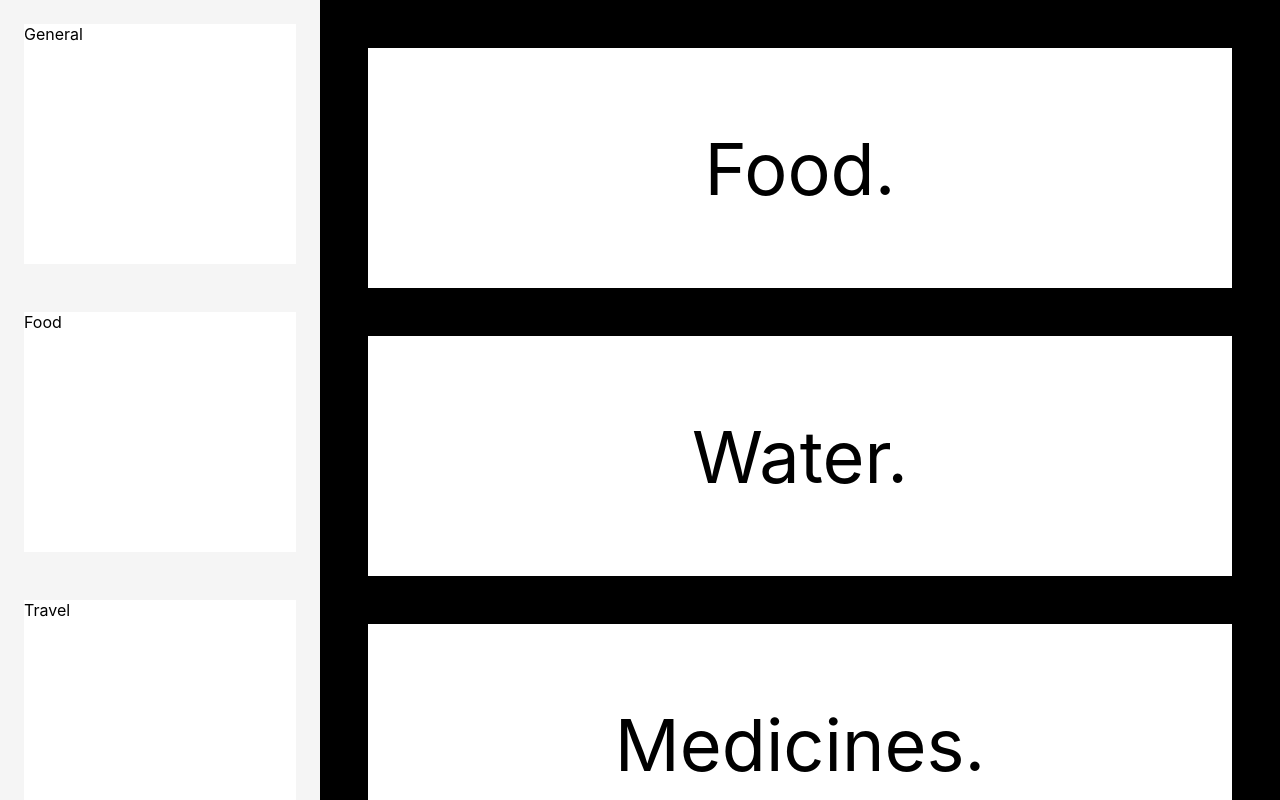
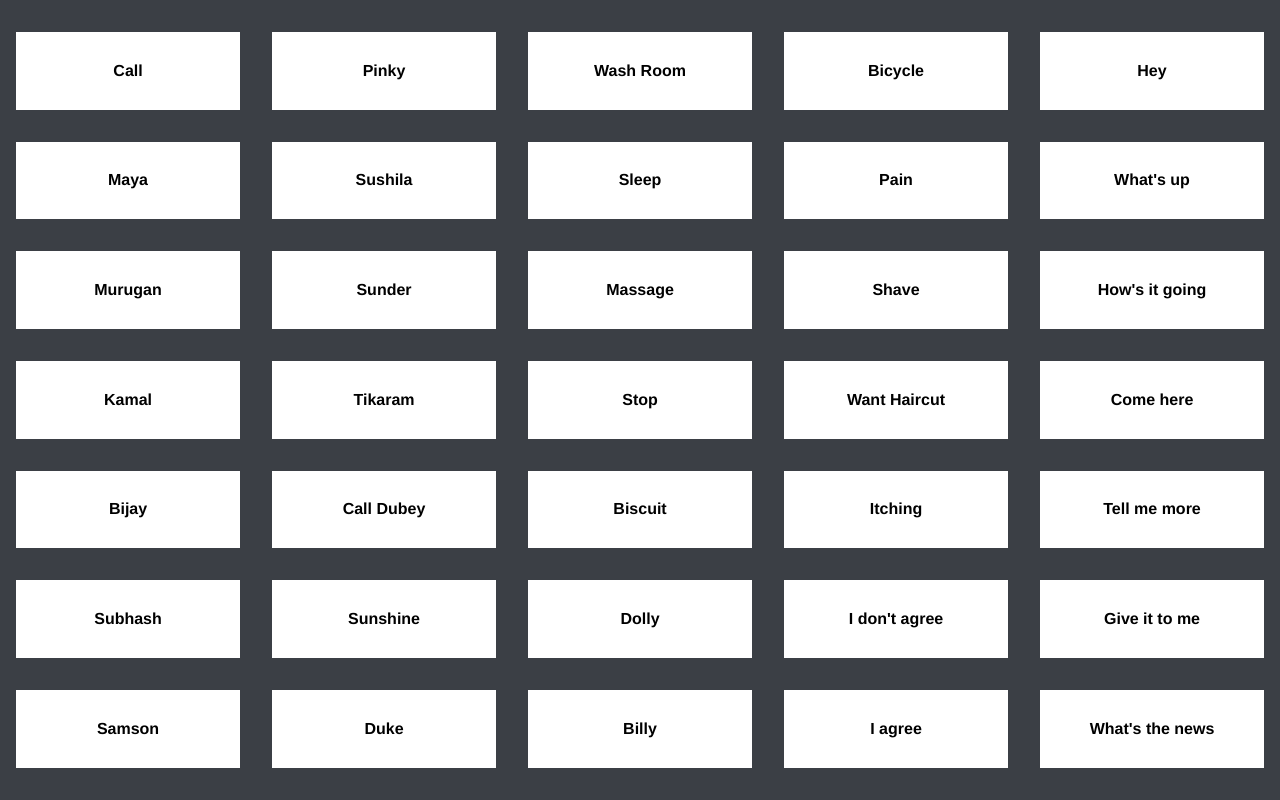
Before and after one commit to pbandjs/dn-aac, a React (Create React App) app: page / in a window 1280 px wide. Built offline with nearby package versions, Linux system fonts and the light colour scheme.

Commit message:
Added phrases and debounced clicks

```diff
--- a/src/api/builtins.js
+++ b/src/api/builtins.js
@@ -1,18 +1,11 @@
-const categories = [
-  {
-    label: "General",
-    phrases: ["Food.", "Water.", "Medicines.", "Bathroom."]
-  },
-  {
-    label: "Food",
-    phrases: ["Too hot.", "Sample Phrase."]
-  },
-  {
-    label: "Travel",
-    phrases: ["Farm.", "A.N."]
-  }
+const phrases = [
+  ["Call", "Maya", "Murugan", "Kamal", "Bijay", "Subhash", "Samson"],
+  ["Pinky", "Sushila", "Sunder", "Tikaram", "Call Dubey", "Sunshine", "Duke"],
+  ["Wash Room", "Sleep", "Massage", "Stop", "Biscuit", "Dolly", "Billy"],
+  ["Bicycle", "Pain", "Shave", "Want Haircut", "Itching", "I don't agree", "I agree"],
+  ["Hey", "What's up", "How's it going", "Come here", "Tell me more", "Give it to me", "What's the news"]
 ]
 
 module.exports = {
-  categories
+  phrases
 }
--- a/src/components/Category.js
+++ /dev/null
@@ -1,19 +0,0 @@
-import React from "react"
-import "../styles/Category.css"
-import speak from "../utils/speak"
-
-function Category({ category, index, setSelectedCategoryIndex }) {
-  return (
-    <div
-      className="Category"
-      onClick={() => {
-        speak(category.label)
-        setSelectedCategoryIndex(index)
-      }}
-    >
-      {category.label}
-    </div>
-  )
-}
-
-export default Category
--- a/src/components/Phrase.js
+++ /dev/null
@@ -1,18 +0,0 @@
-import React from "react"
-import "../styles/Phrase.css"
-import speak from "../utils/speak"
-
-function Phrase({ phrase }) {
-  return (
-    <div
-      className="Phrase"
-      onClick={() => {
-        speak(phrase)
-      }}
-    >
-      {phrase}
-    </div>
-  )
-}
-
-export default Phrase
--- a/src/index.css
+++ b/src/index.css
@@ -27,3 +27,10 @@ body {
 code {
   font-family: source-code-pro, Menlo, Monaco, Consolas, "Courier New", monospace;
 }
+
+@font-face {
+  font-family: "Helvetica";
+  src: url("/Helvetica-Bold.ttf");
+  font-weight: 800;
+  font-style: normal;
+}
--- a/src/screens/Home.js
+++ b/src/screens/Home.js
@@ -1,20 +1,39 @@
-import React, { useState } from "react"
+import React from "react"
 import "../styles/Home.css"
-import { categories } from "../api/builtins"
-import Category from "../components/Category"
-import Phrase from "../components/Phrase"
+import { phrases } from "../api/builtins"
+import speak from "../utils/speak"
+import debounce from "../utils/debounce"
 
 function Home() {
-  const [selectedCategoryIndex, setSelectedCategoryIndex] = useState(0)
-  const selectedCategory = categories[selectedCategoryIndex]
+  const debouncedSpeak = debounce(phrase => {
+    speak(phrase)
+  }, 900)
 
   return (
     <div className="Home">
-      <div className="Sidebar">
-        {categories.map((c, i) => <Category category={c} setSelectedCategoryIndex={setSelectedCategoryIndex} index={i} />)}
+      <div className="Main">
+        {phrases.map(group => (
+          <div className="Column">
+            {group.map(phrase => (
+              <div className="Cell">
+                <div
+                  className="Card"
+                  onClick={e => {
+                    e.preventDefault()
+                    debouncedSpeak(phrase)
+                  }}
+                  onContextMenu={e => {
+                    e.preventDefault()
+                    debouncedSpeak(phrase)
+                  }}
+                >
+                  {phrase}
+                </div>
+              </div>
+            ))}
+          </div>
+        ))}
       </div>
-
-      <div className="Main">{selectedCategory.phrases.map(p => <Phrase phrase={p} />)}</div>
     </div>
   )
 }
--- a/src/styles/Home.css
+++ b/src/styles/Home.css
@@ -2,25 +2,51 @@
   height: 100%;
   width: 100%;
   overflow: hidden;
-  display: grid;
-  grid-template-columns: 25% 1fr;
-  grid-template-rows: 100%;
-}
-
-.Home .Sidebar {
-  height: 100%;
-  overflow-x: hidden;
-  overflow-y: auto;
-  background: whitesmoke;
-  box-sizing: border-box;
-  padding: 24px;
+  background: #3b3f45;
 }
 
 .Home .Main {
   height: 100%;
-  overflow-x: hidden;
-  overflow-y: auto;
-  padding: 48px;
+  width: 100%;
+  display: -webkit-flex;
+  display: -ms-flex;
+  display: flex;
+  -webkit-flex-direction: row;
+  -ms-flex-direction: row;
+  flex-direction: row;
+}
+
+.Home .Main .Column {
+  width: 20%;
   box-sizing: border-box;
-  background: black;
+  padding-top: 16px;
+  padding-bottom: 16px;
 }
+
+.Home .Main .Column .Cell {
+  height: 14.28%;
+  box-sizing: border-box;
+  padding: 16px;
+}
+
+.Home .Main .Column .Cell .Card {
+  background: white;
+  box-sizing: border-box;
+  height: 100%;
+  width: 100%;
+  display: -webkit-flex;
+  display: -ms-flex;
+  display: flex;
+  -ms-align-items: center;
+  align-items: center;
+  justify-content: center;
+  font-family: "Helvetica";
+  font-weight: 800;
+  transition: all 0.2s ease-out;
+  font-size: 16px;
+}
+
+.Home .Main .Column .Cell .Card:hover {
+  cursor: pointer;
+  background: whitesmoke;
+}
--- /dev/null
+++ b/src/utils/debounce.js
@@ -0,0 +1,15 @@
+const debounce = (func, wait) => {
+  let timeout
+
+  return function executedFunction(...args) {
+    const later = () => {
+      timeout = null
+      func(...args)
+    }
+
+    clearTimeout(timeout)
+    timeout = setTimeout(later, wait)
+  }
+}
+
+export default debounce
```
Also changed, not shown: public/Helvetica-Bold.ttf (added).
